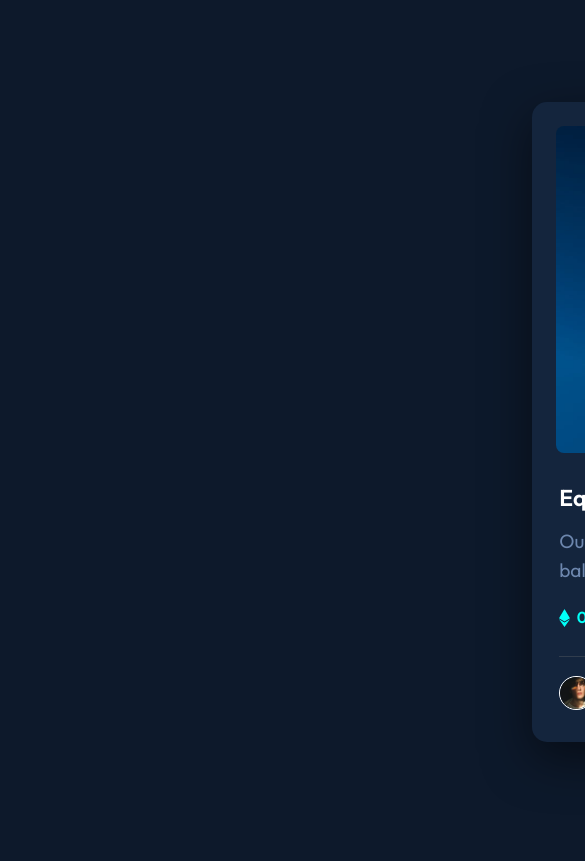
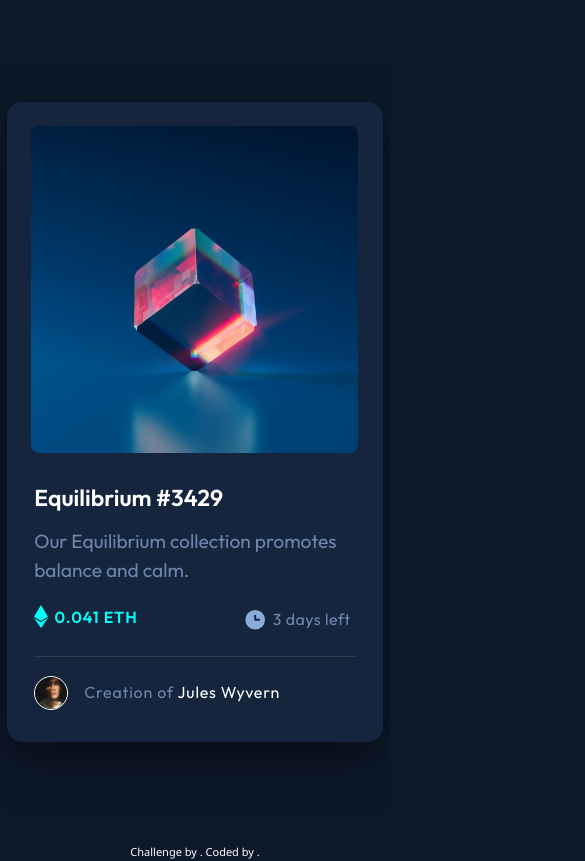
Before and after one commit to aadiisk21/P06, a plain HTML site: page index.html in a window 390 px wide. Shown: the top 861 px of the page, 585 px wide, since content can reach past the window. Drawn offline with Linux system fonts and the light colour scheme.

Commit message:
added media query for mobile width

```diff
--- a/style.css
+++ b/style.css
@@ -294,3 +294,38 @@ p.eth-name {
 }
 
 /* media query for mobile width */
+@media screen and (max-width:450px) {
+    * {
+        width: 100%;
+        height: auto;
+    }
+
+    body {
+        width: 100vw;
+        height: auto;
+    }
+
+    .main {
+        width: 375px;
+        height: 100vh;
+    }
+
+    img.eth-icon {
+        width: 1rem;
+        top: -0.2rem;
+    }
+
+    .eth-data-2 span {
+        margin-left: 5px;
+    }
+
+    img.time-icon {
+        width: 3rem;
+        margin-top: 1.3rem;
+        right: -1.5rem;
+    }
+
+    .footer img {
+        width: 2.5rem;
+    }
+}
```
